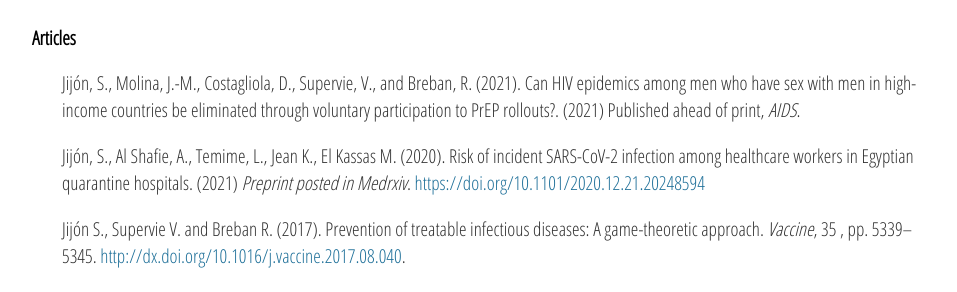
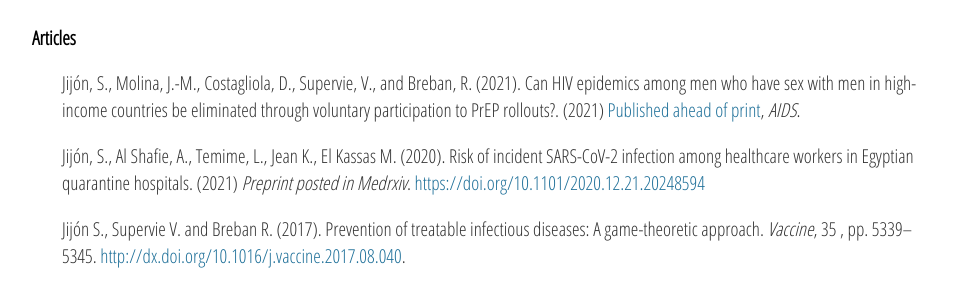
Before and after one commit to sjijon/sjijon.github.io, a Jekyll site: the page built from research.html, in a window 1280 px wide. Shown: the part 154-446 px from the top of the page, without its empty margins (160-1117 px from the left). Built offline with Jekyll 4.4.1, drawn with Linux system fonts in a browser that asks for light colours; nearby versions of some CDN libraries.

Commit message:
Add details on AIDS paper

```diff
--- a/research.html
+++ b/research.html
@@ -5,7 +5,7 @@ title: Research
 <div class="blurb">
 	<h2>Research</h2>
 	<h3>Articles</h3>
-	<p style="padding-left:30px;">Jijón, S., Molina, J.-M., Costagliola, D., Supervie, V., and Breban, R. (2021). Can HIV epidemics among men who have sex with men in high-income countries be eliminated through voluntary participation to PrEP rollouts?. (2021) Published ahead of print, <em>AIDS</em>.</p>
+	<p style="padding-left:30px;">Jijón, S., Molina, J.-M., Costagliola, D., Supervie, V., and Breban, R. (2021). Can HIV epidemics among men who have sex with men in high-income countries be eliminated through voluntary participation to PrEP rollouts?. (2021) <a href="https://journals.lww.com/aidsonline/Abstract/9000/Can_HIV_epidemics_among_men_who_have_sex_with_men.96354.aspx" target="_blank">Published ahead of print</a>, <em>AIDS</em>.</p>
 	<p style="padding-left:30px;">Jijón, S., Al Shafie, A., Temime, L., Jean K., El Kassas M. (2020). Risk of incident SARS-CoV-2 infection among healthcare workers in Egyptian quarantine hospitals. (2021) <em>Preprint posted in Medrxiv</em>. <a href="https://doi.org/10.1101/2020.12.21.20248594" target="_blank">https://doi.org/10.1101/2020.12.21.20248594</a></p>
 	<p style="padding-left:30px;">Jijón S., Supervie V. and Breban R. (2017). Prevention of treatable infectious diseases: A game-theoretic approach. <em>Vaccine</em>, 35 , pp. 5339–5345. <a href="https://www.sciencedirect.com/science/article/pii/S0264410X17311283" target="_blank">http://dx.doi.org/10.1016/j.vaccine.2017.08.040</a>.
 	<p style="padding-left:30px;">Jijón S. and Merino P. (2013). Reducción de un modelo de dispersión poblacional utilizando el método POD. <em>Revista Politécnica</em>, Vol. 23, No. 3, pp. 1–10. <a href="http://www.revistapolitecnica.epn.edu.ec/ojs2/index.php/revista_politecnica2/article/download/66/pdf">http://www.revistapolitecnica.epn.edu.ec/.../article/download/66/pdf</a></p>
```
